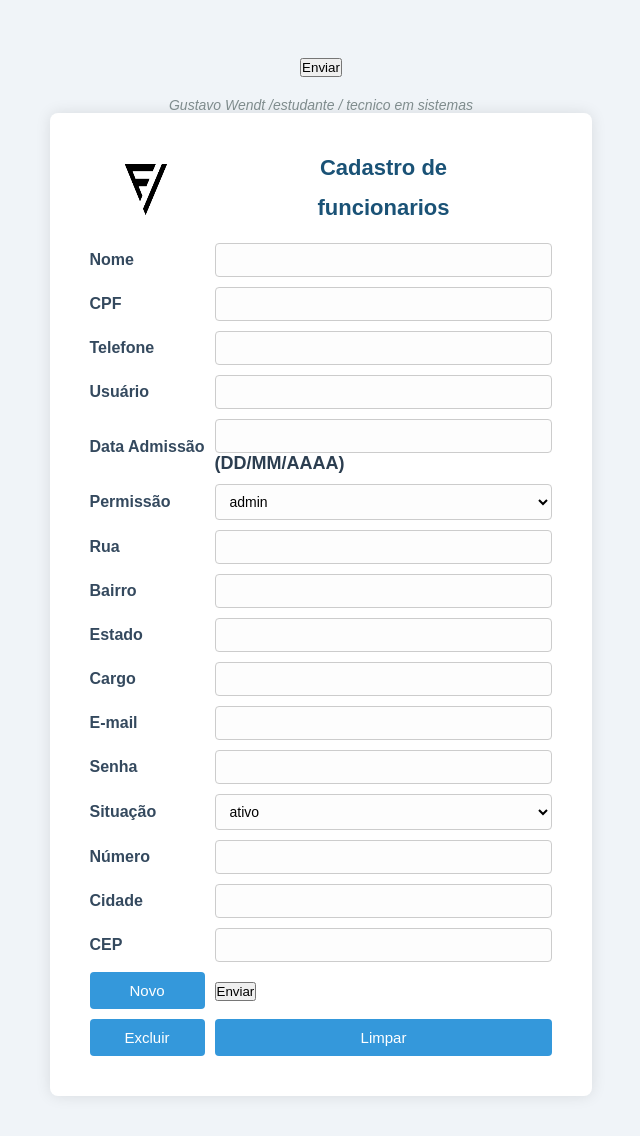
After one commit to GustavoWendt/Novo_PHP, a PHP site: page /Formulario_sa/Formulario_SA.php in a window 1280 px wide. The commit adds this page. Shown: the whole page, without its empty margins (319-959 px from the left). Run offline with PHP 8.4, Linux system fonts and the light colour scheme.

Commit message:
Muitas coisas

```diff
--- a/Exemplo_array.php
+++ b/Exemplo_array.php
@@ -9,9 +9,9 @@
     <?php
         $dias = array('domingo','segunda','terça','quarta','quinta','sexta','sabado');
         echo $dias[1]."<br/>";
-        print_r($dias);
+        print_r($dias); //imprime o valor e o índice do array
         echo "<br/>";
-        var_dump($dias);
+        var_dump($dias); //imprime o valor, indice, tipo da variavel e quantidade de caracters.
     ?>
 </body>
 </html>
--- /dev/null
+++ b/Formulario_sa/Estilo_formulario_sa.css
@@ -0,0 +1,104 @@
+/* Reset básico */
+* {
+    margin: 0;
+    padding: 0;
+    box-sizing: border-box;
+    font-family: Arial, sans-serif;
+}
+
+/* Corpo da página */
+body {
+    background-color: #f0f4f8;
+    padding: 40px;
+    display: flex;
+    justify-content: center;
+    align-items: flex-start;
+    min-height: 100vh;
+}
+
+/* Tabela do formulário */
+table {
+    background-color: #ffffff;
+    border-radius: 8px;
+    box-shadow: 0 0 15px rgba(0, 0, 0, 0.1);
+    padding: 30px;
+    border-collapse: separate;
+    border-spacing: 10px;
+    width: 100%;
+    max-width: 600px;
+}
+
+/* Cabeçalhos */
+th {
+    text-align: left;
+    font-size: 18px;
+    color: #2c3e50;
+}
+
+/* Títulos principais */
+table tr:nth-child(1) th,
+table tr:nth-child(2) th {
+    text-align: center;
+    font-size: 22px;
+    font-weight: bold;
+    color: #1a5276;
+}
+
+/* Células da tabela */
+td {
+    font-weight: bold;
+    color: #34495e;
+    vertical-align: middle;
+}
+
+/* Inputs e selects */
+input[type="text"],
+input[type="password"],
+select {
+    width: 100%;
+    padding: 8px 10px;
+    border: 1px solid #ccc;
+    border-radius: 4px;
+    font-size: 14px;
+    background-color: #fdfdfd;
+    transition: border 0.3s;
+}
+
+input[type="text"]:focus,
+input[type="password"]:focus,
+select:focus {
+    border-color: #2980b9;
+    outline: none;
+}
+
+/* Botões */
+button {
+    padding: 10px 20px;
+    font-size: 15px;
+    border: none;
+    border-radius: 4px;
+    cursor: pointer;
+    background-color: #3498db;
+    color: white;
+    transition: background-color 0.3s;
+    width: 100%;
+}
+
+button:hover {
+    background-color: #2980b9;
+}
+
+/* Rodapé */
+address {
+    margin-top: 20px;
+    font-style: italic;
+    color: #7f8c8d;
+    text-align: center;
+    font-size: 14px;
+}
+
+/* Logo centralizada */
+img {
+    display: block;
+    margin: 0 auto;
+}
--- /dev/null
+++ b/Formulario_sa/Formulario_SA.js
@@ -0,0 +1,66 @@
+// EXECUTAR MASCARAS
+function mascara(o,f){
+    //Define o objeto e chama a função
+    objeto=o
+    funcao=f
+    setTimeout("executaMascara()",1)
+}
+
+function executaMascara(){
+    objeto.value=funcao(objeto.value)
+}
+
+//MASCARAS
+//TELEFONE
+function telefone(variavel){
+    variavel=variavel.replace(/\D/g,"")
+    variavel=variavel.replace(/^(\d\d)(\d)/g,"($1) $2")//ADICIONA PARENTESES EM VOLTA DOS DOIS PRIMEIROS DIGITOS
+    variavel=variavel.replace(/(\d{4})(\d)/,"$1-$2")//ADICIONA HIFEM ENTRE O QUARTO E QUINTO DIGITO
+    return variavel
+}
+//rg/cpf
+function RGeCPF(variavel){
+    variavel=variavel.replace(/\D/g,"")//REMOVE CARACTERES NÃO NÚMERICOS
+    variavel=variavel.replace(/(\d{3})(\d)/,"$1.$2")//ADICIONA PONTO ENTRE O TERCEIRO E O QUARTO DIGITO
+    variavel=variavel.replace(/(\d{3})(\d)/,"$1.$2")//ADICIONA PONTO ENTRE O SEXTO E O SETIMO DIGITO
+    variavel=variavel.replace(/(\d{3})(\d{1,2})$/,"$1-$2")//ADICIONA TRAÇO ANTES DOS ULTÍMOS DOIS DIGITOS
+    return variavel
+}
+
+function cep(variavel){
+    variavel=variavel.replace(/\D/g,"") //remove caracteres não numericos
+    variavel=variavel.replace(/(\d{2})(\d)/,"$1.$2") //adiciona ponto entre o segundo e terceiro digitos
+    variavel=variavel.replace(/(\d{3})(\d)/,"$1-$2") //adiciona traço entre o sexto e setimo digitos
+    return variavel
+}
+
+function data(variavel){
+    variavel=variavel.replace(/\D/g,"") //remove caracteres não numericos
+    variavel=variavel.replace(/(\d{2})(\d)/,"$1/$2") //adiciona ponto entre o segundo e terceiro digitos
+    variavel=variavel.replace(/(\d{2})(\d)/,"$1/$2")
+    return variavel
+}
+
+function nome(variavel){
+    variavel=variavel.replace(/\D/,"")
+}
+
+function numero(variavel){
+    variavel=variavel.replace(/\D/g,"")//REMOVE CARACTERES NÃO NÚMERICOS
+    return variavel
+}
+
+function nome(variavel){
+    variavel=variavel.replace(/\d/g,"")//REMOVE CARACTERES NÚMERICOS
+    return variavel
+}
+
+function cargo(variavel){
+    variavel=variavel.replace(/\d/g,"")//REMOVE CARACTERES NÚMERICOS
+    return variavel
+}
+
+function estado(variavel){
+    variavel=variavel.replace(/\d/g,"")//REMOVE CARACTERES NÚMERICOS
+    return variavel
+}
--- /dev/null
+++ b/Formulario_sa/Formulario_SA.php
@@ -0,0 +1,126 @@
+<!DOCTYPE html>
+<html lang="pt-BR">
+<head>
+    <meta charset="UTF-8">
+    <meta name="viewport" content="width=device-width, initial-scale=1.0">
+    <title>Document</title>
+
+    <link rel="stylesheet" type="text/css" href="Estilo_formulario_sa.css">
+
+    <script src="Formulario_SA.js"></script>
+
+    <script src="Buscador_cep.js"></script>
+
+</head>
+<body>
+
+<form method="GET"action="formulario_back.php">
+    <center><table></center>
+        <tr>
+            <th  rowspan=2><center><img src="LogoForneInjet.png" alt="Smiley face" height="70" width="70" /></center></th>
+            <th>Cadastro de</th>
+        </tr>
+        <tr>
+            <th>funcionarios</th>
+        </tr>
+
+        <tr>
+            <td></td><td></td>
+        </tr>
+
+        <tr>
+            <td>Nome</td><th><input type="text" name="nome" required onkeypress ="mascara(this, nome)"></th>
+        </tr>
+
+        <tr>
+            <td>CPF</td><th><input type="text" name="RGeCPF" required onkeypress ="mascara(this, RGeCPF)" maxlength="14"></th>
+        </tr>
+
+        <tr>
+            <td>Telefone</td>
+            <th>
+                <input type="text" name="telefone" required onkeypress ="mascara(this, telefone)" maxlength="15">
+            </th>
+        </tr>
+
+        <tr>
+            <td>Usuário</td><th><input type="text" name="usuario" ></th>
+        </tr>
+
+        <tr>
+            <td>Data Admissão</td>
+                <th>
+                    <label for="">
+                        <input type="text" name="data" required onkeypress ="mascara(this, data)" maxlength="10"> (DD/MM/AAAA)
+                    </label>
+                </th>
+        </tr>
+
+        <tr>
+            <td>Permissão</td><th><select name="permissao">
+                <option value="admin">admin</option>
+                <option value="usuario2">usuário</option>
+                <option value="gestor">gestor</option>
+              </select></th>
+        </tr>
+
+        <tr>
+            <td>Rua</td><th><input type="text" name="rua" ></th>
+        </tr>
+
+        <tr>
+            <td>Bairro</td><th><input type="text" name="bairro" ></th>
+        </tr>
+
+        <tr>
+            <td>Estado</td><th><input type="text" name="estado" required onkeypress ="mascara(this, estado)"></th>
+        </tr>
+
+        <tr>
+            <td>Cargo</td><th><input type="text" name="cargo" required onkeypress ="mascara(this, cargo)"></th>
+        </tr>
+
+        <tr>
+            <td>E-mail</td><th><input type="text" name="email" ></th>
+        </tr>
+
+        <tr>
+            <td>Senha</td><th><input type="password" name="senha" ></th>
+        </tr>
+
+        <tr>
+            <td>Situação</td><th><select name="nome_da_combobox">
+                <option value="ativo">ativo</option>
+                <option value="inativo">inativo</option>
+              </select></th>
+        </tr>
+
+        <tr>
+            <td>Número</td><th><input type="text" name="numero" required onkeypress ="mascara(this, numero)"></th>
+        </tr>
+
+        <tr>
+            <td>Cidade</td><th><input type="text" name="cidade" ></th>
+        </tr>
+
+        <tr>
+            <td>CEP</td><th><input type="text" name="cep" onkeypress="mascara(this, cep)" maxlength="10"></th>
+        </tr>
+
+         <tr>
+            <th><button>Novo</button></th><th><input type="submit" value="Enviar" /></th>
+        </tr>
+
+        <tr>
+            <th><button>Excluir</button></th><th><button>Limpar</button></th>
+        </tr>
+
+        </tr>
+        <br>
+        <input type="submit" value="Enviar" />
+</form>
+        <address>
+            Gustavo Wendt /estudante / tecnico em sistemas
+        </address>
+</body>
+</html>
--- a/tabuada_while.php
+++ b/tabuada_while.php
@@ -7,9 +7,9 @@
 </head>
 <body>
     <?php
-    $numero=1;
+    $numero=1; //multiplicador
     while ($numero <=10){
-        $i=1;
+        $i=1; //número a ser multiplicado
         while ($i <=10){
             echo "$numero x $i = ",$numero * $i, "<br><br>";
             $i++;
```
Also changed, not shown: Exemplo01_funcao.php (added, +32 -0 lines), Exemplo03_array.php (added, +25 -0 lines), Exexemplo04_array.php (added, +26 -0 lines), Formulario_exemplo1.php (added, +17 -0 lines), Formulario_exemplo2.php (added, +17 -0 lines), Formulario_sa/formulario_back.php (added, +44 -0 lines), Funcao_string.php (added, +28 -0 lines), back_form02.php (added, +17 -0 lines), exemplo15.php (added, +15 -0 lines), menu.php (added, +15 -0 lines), Formulario_sa/LogoForneInjet.png (added).
